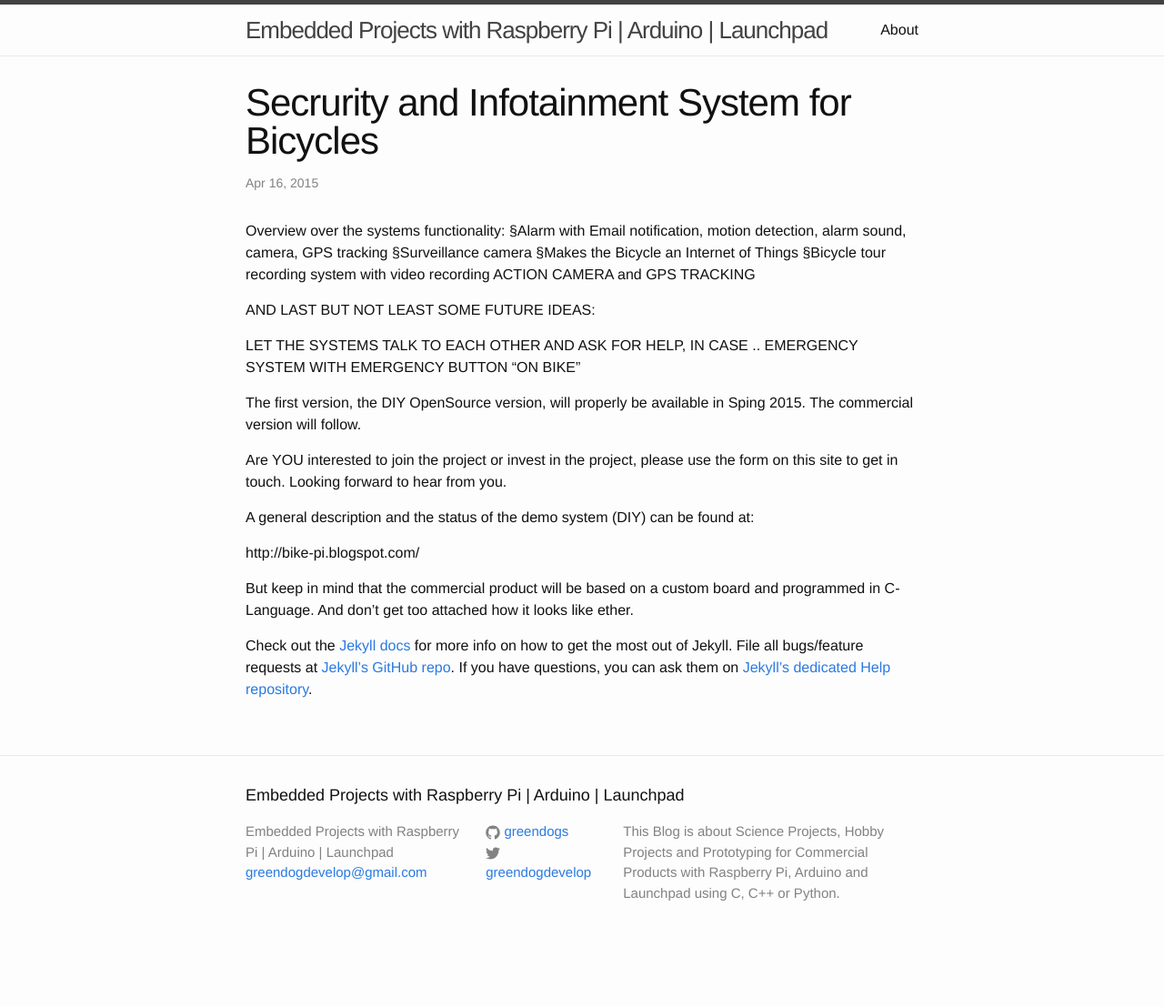
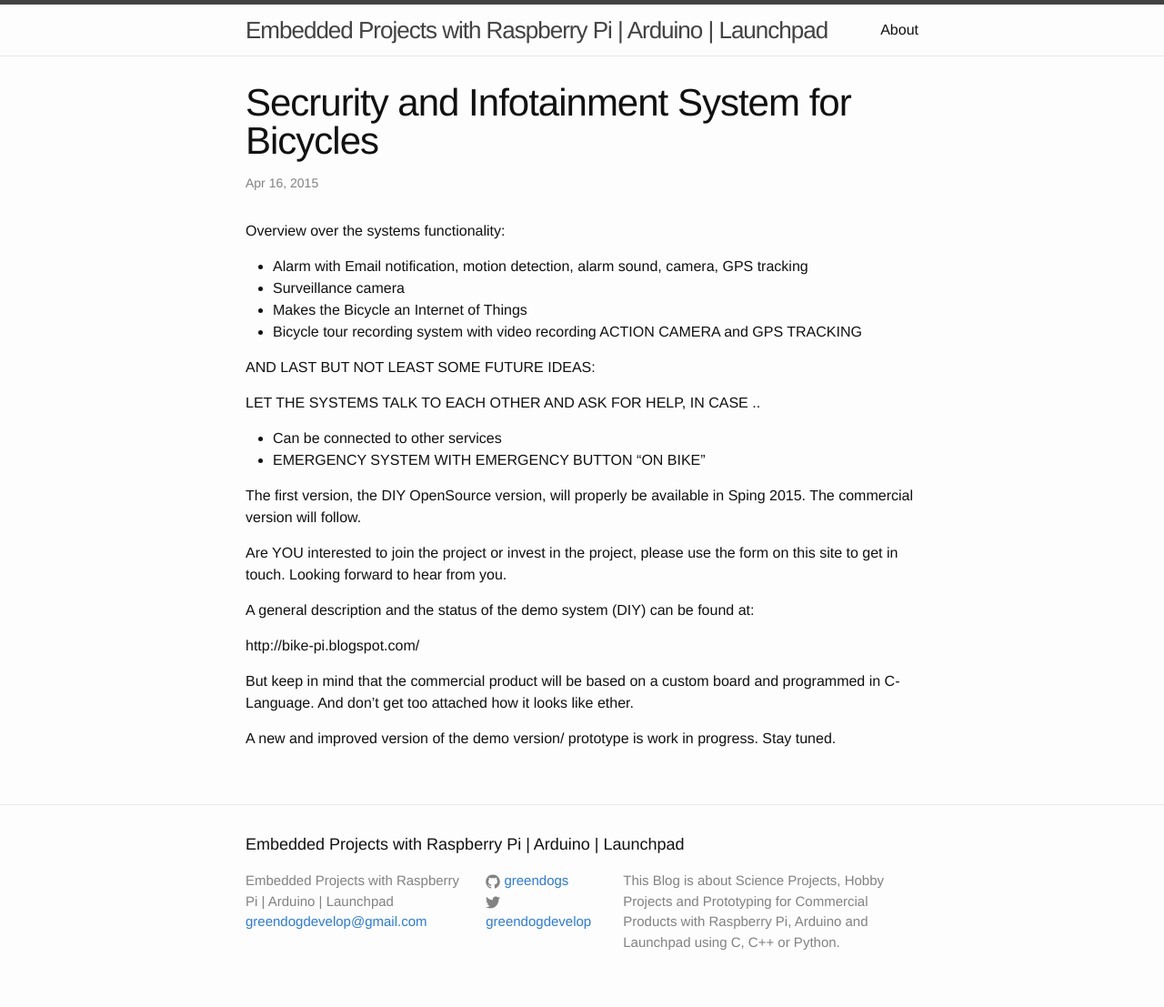
Before and after one commit to greendogs/embedded-projects, a Jekyll site: the page built from _posts/2015-04-16-welcome-to-jekyll.markdown, in a window 1280 px wide. Shown: the whole page at 91% size. Built offline with Jekyll 4.4.1, drawn with Linux system fonts in a browser that asks for light colours; Markdown is read by kramdown in place of the engine named in the settings; before the commit the page ends 1053 px from its top, so only the background shows below that.

Commit message:
Initial commit

```diff
--- a/_posts/2015-04-16-welcome-to-jekyll.markdown
+++ b/_posts/2015-04-16-welcome-to-jekyll.markdown
@@ -5,15 +5,16 @@ date:   2015-04-16 17:13:37
 categories: bikepi prototype
 ---
 Overview over the systems functionality:
-§Alarm with Email notification, motion detection, alarm sound, camera, GPS tracking
-§Surveillance camera
-§Makes the Bicycle an Internet of Things
-§Bicycle tour recording system with video recording ACTION CAMERA and GPS TRACKING
+* Alarm with Email notification, motion detection, alarm sound, camera, GPS tracking
+* Surveillance camera
+* Makes the Bicycle an Internet of Things
+* Bicycle tour recording system with video recording ACTION CAMERA and GPS TRACKING
 
 AND LAST BUT NOT LEAST SOME FUTURE IDEAS:
 
 LET THE SYSTEMS TALK TO EACH OTHER AND ASK FOR HELP, IN CASE ..
-EMERGENCY SYSTEM WITH EMERGENCY BUTTON
+* Can be connected to other services
+* EMERGENCY SYSTEM WITH EMERGENCY BUTTON
  "ON BIKE"
 
 The first version, the DIY OpenSource version, will properly be available in Sping 2015. The commercial version will follow.
@@ -26,8 +27,4 @@ http://bike-pi.blogspot.com/
 
 But keep in mind that the commercial product will be based on a custom board and programmed in C-Language. And don't get too attached how it looks like ether.
 
-Check out the [Jekyll docs][jekyll] for more info on how to get the most out of Jekyll. File all bugs/feature requests at [Jekyll’s GitHub repo][jekyll-gh]. If you have questions, you can ask them on [Jekyll’s dedicated Help repository][jekyll-help].
-
-[jekyll]:      http://jekyllrb.com
-[jekyll-gh]:   https://github.com/jekyll/jekyll
-[jekyll-help]: https://github.com/jekyll/jekyll-help
+A new and improved version of the demo version/ prototype is work in progress. Stay tuned.
```
Also changed, not shown: 1 other file.
